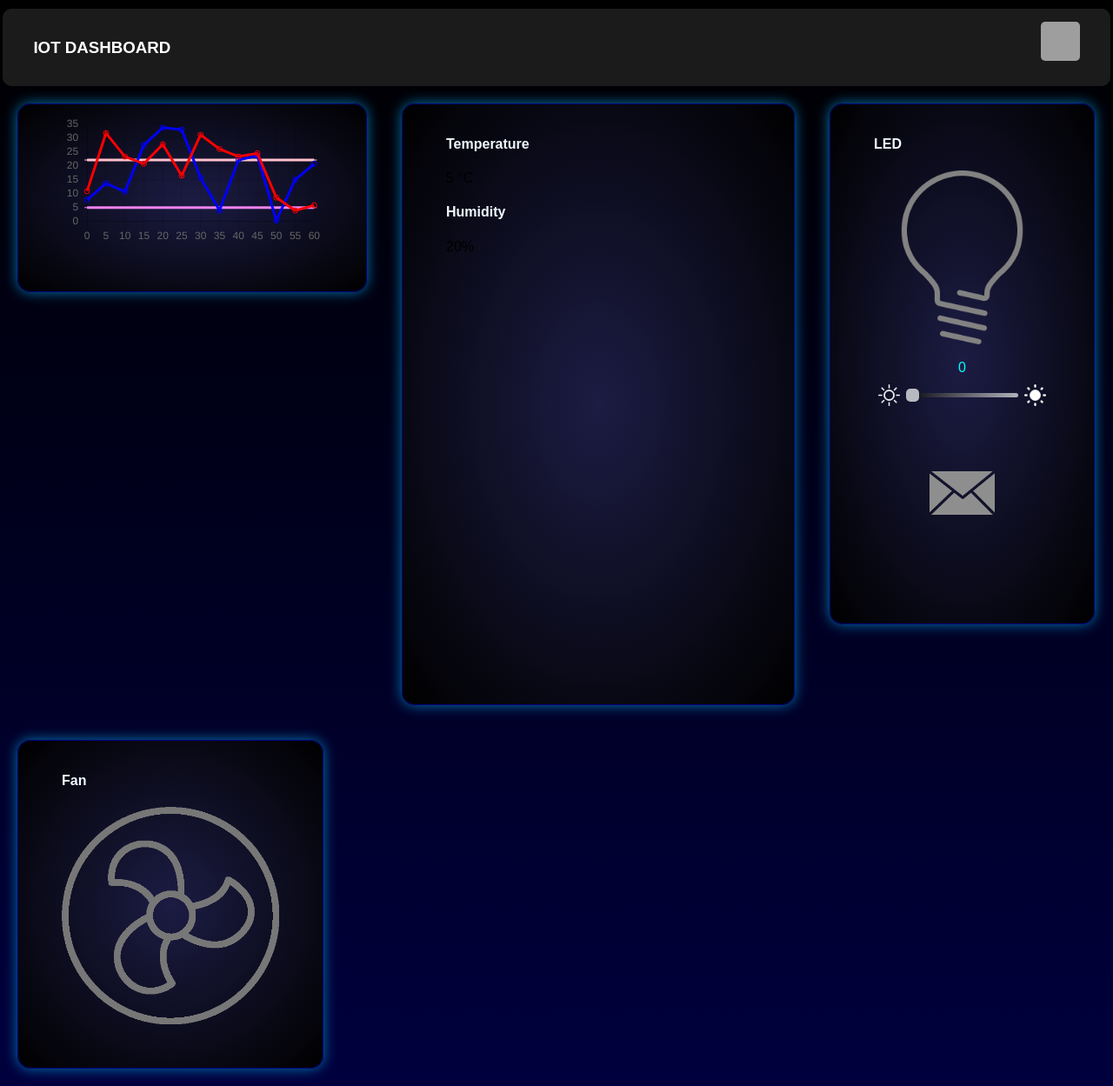
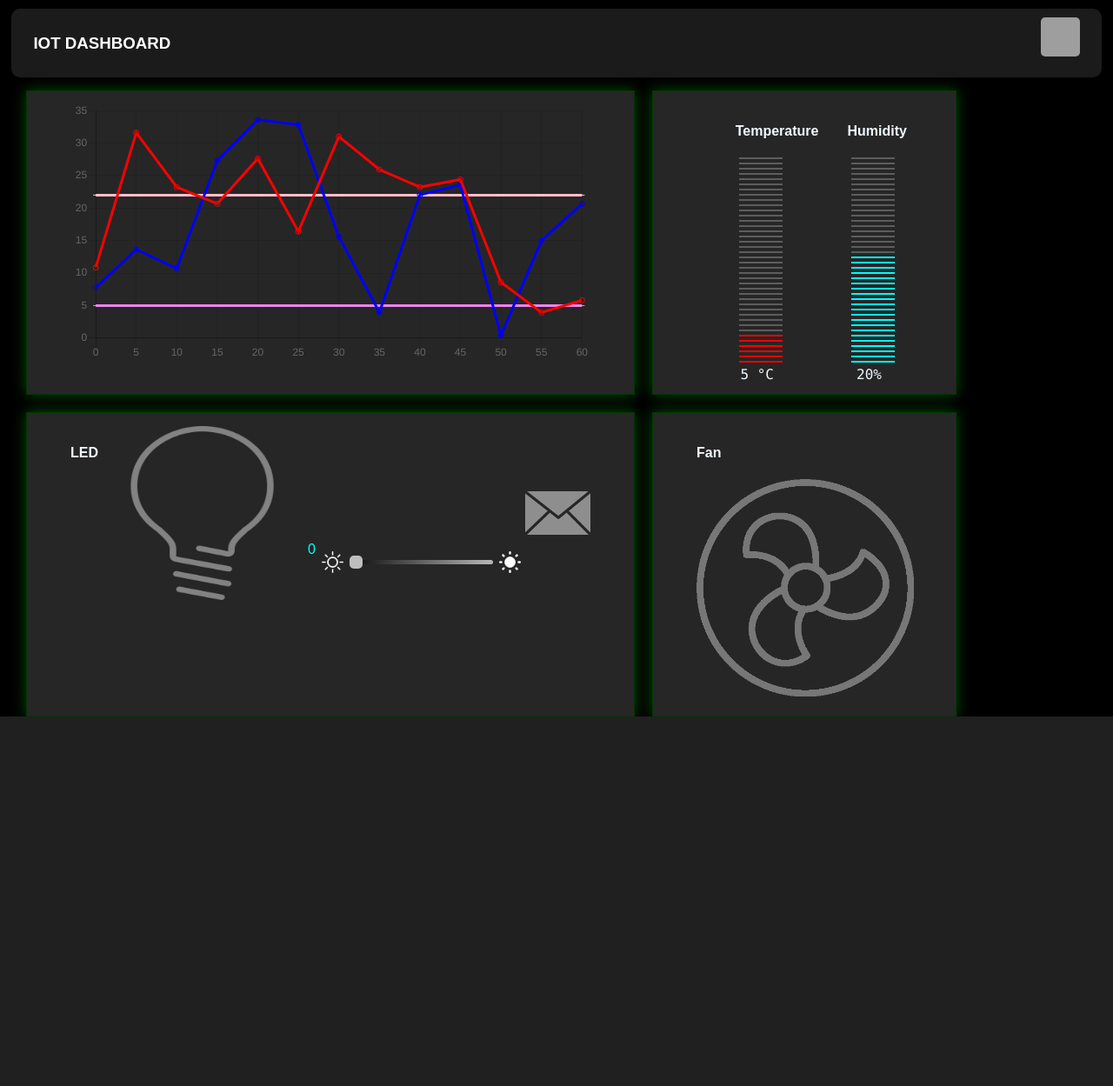
Before and after one commit to naniiaa/iot-project-w25, a Flask app: page / in a window 1280 px wide. Shown: the whole page at 87% size. After the commit the page ends 824 px from the top, so only its background shows below. Run offline with Flask 3, Linux system fonts and the light colour scheme; parts of the project's set-up code (start-up, migrations or seed data) failed here and were passed over; some libraries are stand-ins or nearby versions; grey boxes are pictures that could not be loaded.

Commit message:
Add files via upload

```diff
--- a/IOT_Project/Phase2/static/styles.css
+++ b/IOT_Project/Phase2/static/styles.css
@@ -1,11 +1,19 @@
 body {
   font-family: sans-serif;
-  background-image: linear-gradient(black, rgb(0, 0, 62));
+  background-color: black;
   margin: 0px;
 }
 
 .content {
   display: inline-flex;
+}
+
+.IOT-Dashboard {
+  display: grid;
+  grid-template-columns: 700px 350px;
+  grid-template-rows: 350px 350px;
+  gap: 20px;
+  margin: 15 0 0 30;
 }
 
 #header {
@@ -14,7 +22,7 @@ body {
   width: 94%;
   color: rgb(255, 255, 255);
   background-color: rgb(27, 27, 27);
-  padding: 15px 35px;
+  padding: 10px 25px;
   margin: auto;
   margin-top: 10px;
   border-radius: 10px;
@@ -86,12 +94,10 @@ body {
   position: relative;
   float: left;
   padding: 15px 50px 50px 50px;
-  max-width: 350px;
-  border: solid 1px rgb(6, 0, 126);
-  border-radius: 15px;
-  margin: 20px;
-  background-image: radial-gradient(rgb(28, 28, 68), rgb(0, 0, 0));
-  box-shadow: 0 0 15px #0076b1;
+  max-width: 650px;
+  border: solid 1px rgb(1, 56, 2);
+  background-color: rgb(38, 38, 38);
+  box-shadow: 0 0 15px #004d06;
 }
 
 h4 {
@@ -99,14 +105,45 @@ h4 {
 }
 
 #temphum-dashboard {
-  width: 450px;
-  height: 625px;
+  display: grid;
+  grid-template-columns: auto auto;
+  justify-items: center;
 }
 
 .temphum-dashboard-component {
   max-width: 100%;
   max-height: 250px;
-  margin-bottom: 5%;
+}
+
+#light-dashboard {
+  display: flex;
+}
+
+.TH {
+  display: inline-block;
+  width: 35%;
+}
+
+.BarContainer
+{
+  display: block;
+  width: 100%;
+  height: 300px;
+}
+
+.Bar {
+  margin: 4px;
+  width: 50px;
+  height: 2px;
+  background-color: white;
+  opacity: 0.25;
+}
+
+.MeterCounter {
+  color: aliceblue;
+  width: 50px;
+  text-align: center;
+  font-family: "Lucida Console", "Courier New", monospace;
 }
 
 #fanIcon:hover {
```
